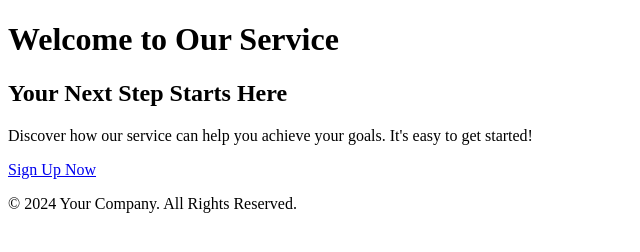
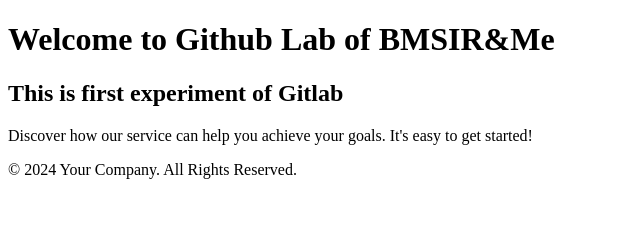
Before and after one commit to selfmusing9/bmsit_pmg_lab, a plain HTML site: page index.html in a window 1280 px wide. Shown: the whole page, without its empty margins (0-640 px from the left). Drawn offline with Linux system fonts and the light colour scheme.

Commit message:
Second Commit

```diff
--- a/index.html
+++ b/index.html
@@ -10,14 +10,13 @@
 
     <!-- Header -->
     <header>
-        <h1>Welcome to Our Service</h1>
+        <h1>Welcome to Github Lab of BMSIR&Me</h1>
     </header>
 
     <!-- Main Section -->
     <section>
-        <h2>Your Next Step Starts Here</h2>
+        <h2>This is first experiment of Gitlab</h2>
         <p>Discover how our service can help you achieve your goals. It's easy to get started!</p>
-        <a href="#signup">Sign Up Now</a>
     </section>
 
     <!-- Footer -->
```
